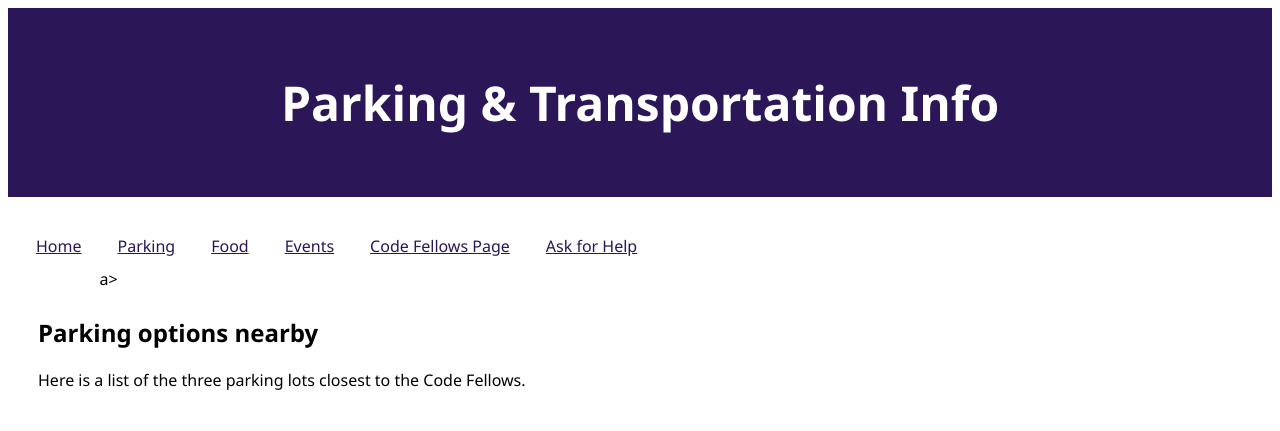
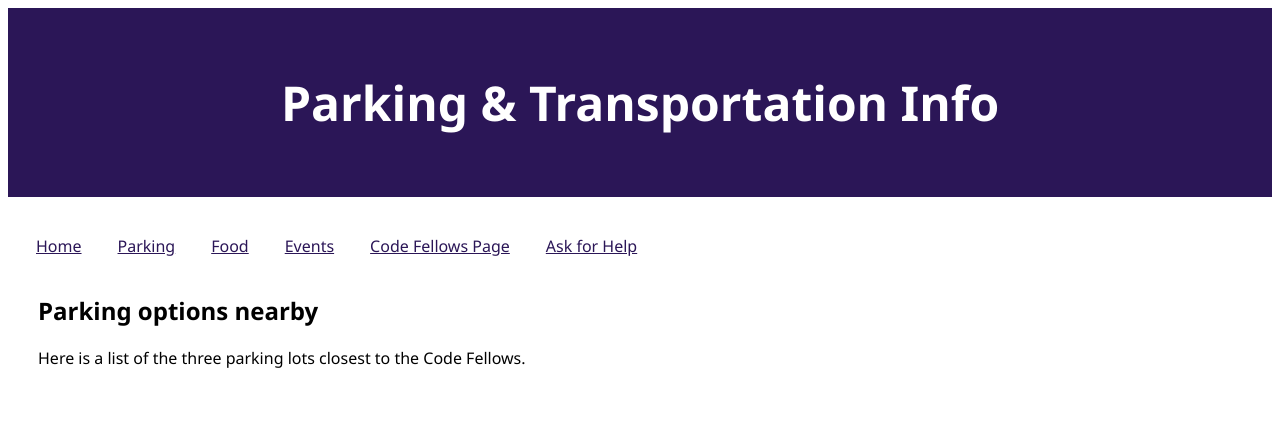
Before and after one commit to bermetj/bermetj.github.io, a plain HTML site: page parking.html in a window 1280 px wide. Shown: the top 431 px of the page. Drawn offline with Linux system fonts and the light colour scheme.

Commit message:
Removed haning end tag

```diff
--- a/parking.html
+++ b/parking.html
@@ -10,7 +10,7 @@
     <nav>
         <ul>
             <li><a href="index.html">Home</a></li>
-            <li><a href="parking.html">Parking</a>a></li>
+            <li><a href="parking.html">Parking</a></li>
             <li><a href="food.html">Food</a></li>
             <li><a href="events.html">Events</a></li>
             <li><a href="https://www.codefellows.org/">Code Fellows Page</a></li>
```
